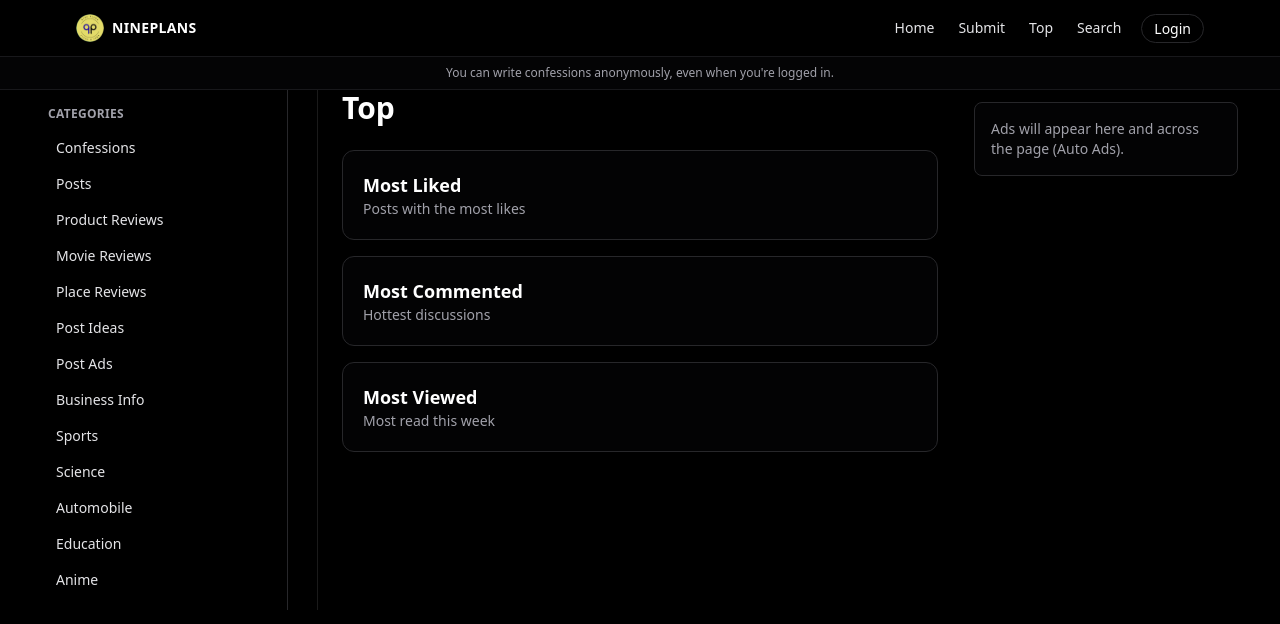
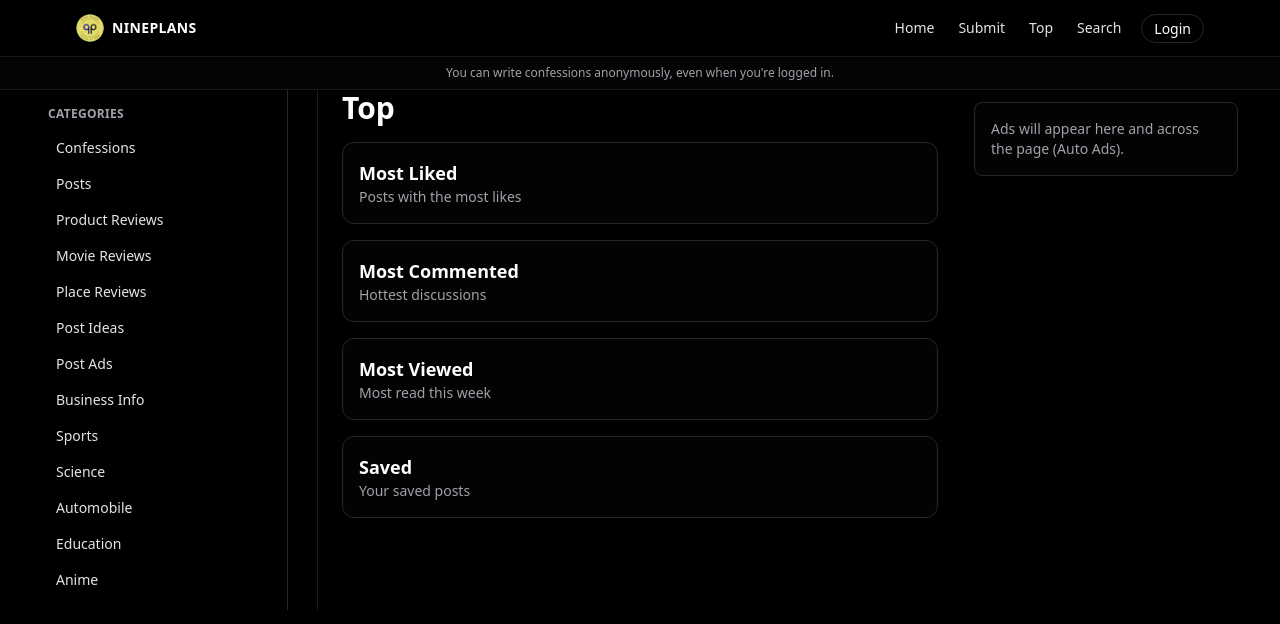
Before and after one commit to sujithannabomina/nineplans.com, a Next.js app: page /top in a window 1280 px wide. Shown: the top 624 px of the page. Built offline with nearby package versions, Linux system fonts and the light colour scheme; no server answers.

Commit message:
Add files via upload

```diff
--- a/app/top/page.jsx
+++ b/app/top/page.jsx
@@ -6,24 +6,23 @@ export const metadata = { title: "Top • NinePlans" };
 const Card = ({ href, title, desc }) => (
   <Link
     href={href}
-    className="block rounded-xl border border-zinc-800 bg-zinc-950/40 p-5 hover:bg-zinc-900"
+    className="block rounded-xl border border-zinc-800 bg-zinc-950/40 p-4 hover:bg-zinc-900/40 transition"
   >
     <div className="text-lg font-semibold">{title}</div>
     <div className="text-sm text-zinc-400">{desc}</div>
   </Link>
 );
 
-export default function TopLanding() {
+export default function TopPage() {
   return (
     <div className="grid gap-4">
-      <h1 className="mb-2 text-3xl font-bold">Top</h1>
-      <Card href="/top/liked" title="Most Liked" desc="Posts with the most likes" />
-      <Card
-        href="/top/commented"
-        title="Most Commented"
-        desc="Hottest discussions"
-      />
-      <Card href="/top/viewed" title="Most Viewed" desc="Most read this week" />
+      <h1 className="text-3xl font-bold">Top</h1>
+      <div className="grid gap-4">
+        <Card href="/top/liked" title="Most Liked" desc="Posts with the most likes" />
+        <Card href="/top/commented" title="Most Commented" desc="Hottest discussions" />
+        <Card href="/top/viewed" title="Most Viewed" desc="Most read this week" />
+        <Card href="/top/saved" title="Saved" desc="Your saved posts" />
+      </div>
     </div>
   );
 }
--- a/app/top/viewed/page.js
+++ b/app/top/viewed/page.js
@@ -1,47 +1,14 @@
-<<<<<<< HEAD
 // app/top/viewed/page.js
-"use client";
+import Feed from "@/components/Feed";
 
-import { useEffect, useState } from "react";
-import Navbar from "@/components/Navbar";
-import PostCard from "@/components/PostCard";
-import { getTopPosts } from "@/lib/db";
+export const metadata = { title: "Most Viewed • NinePlans" };
 
 export default function TopViewedPage() {
-  const [items, setItems] = useState([]);
-  useEffect(() => { (async () => setItems(await getTopPosts("viewed", 50)))(); }, []);
   return (
-    <>
-      <Navbar />
-      <main className="mx-auto max-w-3xl px-4 py-6">
-        <h1 className="text-2xl font-semibold mb-4">Top — Most Viewed</h1>
-        {!items.length ? <div className="opacity-70">No posts yet.</div> :
-          items.map(p => <PostCard key={p.id} post={p} />)}
-      </main>
-    </>
+    <div className="grid gap-4">
+      <h1 className="text-3xl font-bold">Most Viewed</h1>
+      {/* TODO: provide posts sorted by views desc */}
+      <Feed posts={[]} />
+    </div>
   );
 }
-=======
-// app/top/viewed/page.js
-"use client";
-
-import { useEffect, useState } from "react";
-import Navbar from "@/components/Navbar";
-import PostCard from "@/components/PostCard";
-import { getTopPosts } from "@/lib/db";
-
-export default function TopViewedPage() {
-  const [items, setItems] = useState([]);
-  useEffect(() => { (async () => setItems(await getTopPosts("viewed", 50)))(); }, []);
-  return (
-    <>
-      <Navbar />
-      <main className="mx-auto max-w-3xl px-4 py-6">
-        <h1 className="text-2xl font-semibold mb-4">Top — Most Viewed</h1>
-        {!items.length ? <div className="opacity-70">No posts yet.</div> :
-          items.map(p => <PostCard key={p.id} post={p} />)}
-      </main>
-    </>
-  );
-}
->>>>>>> 724b0ef (Initial commit from local working folder)
```
